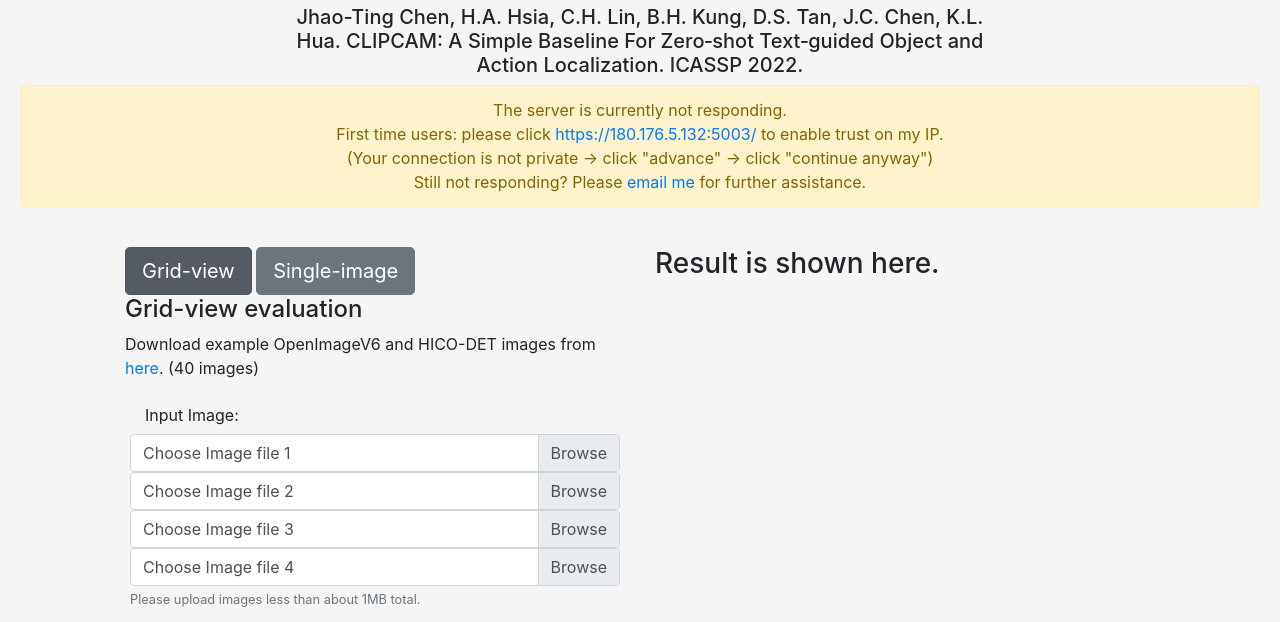
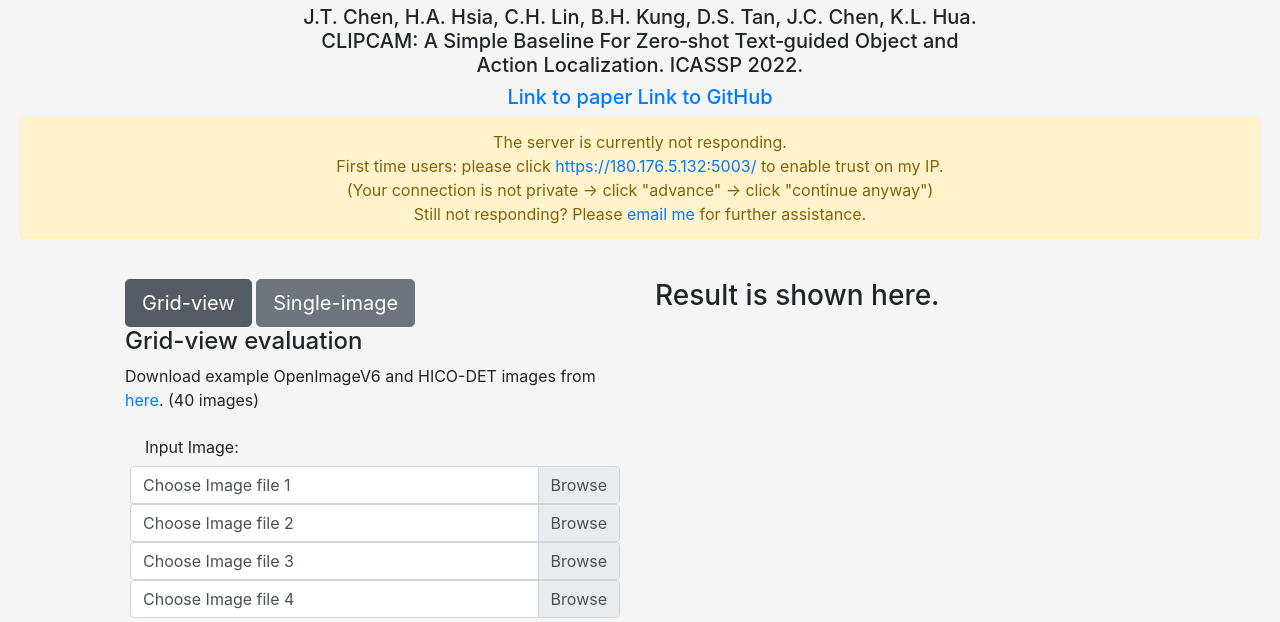
Before and after one commit to jtchen0528/CLIPCAM, a plain HTML site: page index.html in a window 1280 px wide. Shown: the part 167-789 px from the top of the page. Drawn offline with Linux system fonts and the light colour scheme; no server answers.

Commit message:
update small bug fix

```diff
--- a/index.html
+++ b/index.html
@@ -30,7 +30,7 @@
         <div class="collapse navbar-collapse" id="navbarNav">
             <ul class="navbar-nav">
                 <li class="nav-item active">
-                    <a class="nav-link" href="/">Home <span class="sr-only">(current)</span></a>
+                    <a class="nav-link" href="/CLIPCAM">Home <span class="sr-only">(current)</span></a>
                 </li>
             </ul>
         </div>
@@ -39,7 +39,8 @@
         <div style="text-align: center;">
             <h1>CLIPCAM (ICASSP 2022) Demo</h1>
             <div style="max-width: 700px; margin: auto;">
-                <h5>Jhao-Ting Chen, H.A. Hsia, C.H. Lin, B.H. Kung, D.S. Tan, J.C. Chen, K.L. Hua. CLIPCAM: A Simple Baseline For Zero‑shot Text‑guided Object and Action Localization. ICASSP 2022.</h5>
+                <h5>J.T. Chen, H.A. Hsia, C.H. Lin, B.H. Kung, D.S. Tan, J.C. Chen, K.L. Hua. CLIPCAM: A Simple Baseline For Zero‑shot Text‑guided Object and Action Localization. ICASSP 2022.</h5>
+                <h5><a href="https://ieeexplore.ieee.org/stamp/stamp.jsp?tp=&arnumber=9747841">Link to paper</a> <a href="https://github.com/aiiu-lab/CLIPCAM">Link to GitHub</a> </h5>
             </div>            <!-- <h5>If something is wrong (etc. CORS block, http issue, ... ), please go to my server <a
                     href="https://180.176.5.132:5003/">https://180.176.5.132:5003/</a>.</h5> -->
             <div>
```
Also changed, not shown: templates/index.html (+3 -2 lines).
